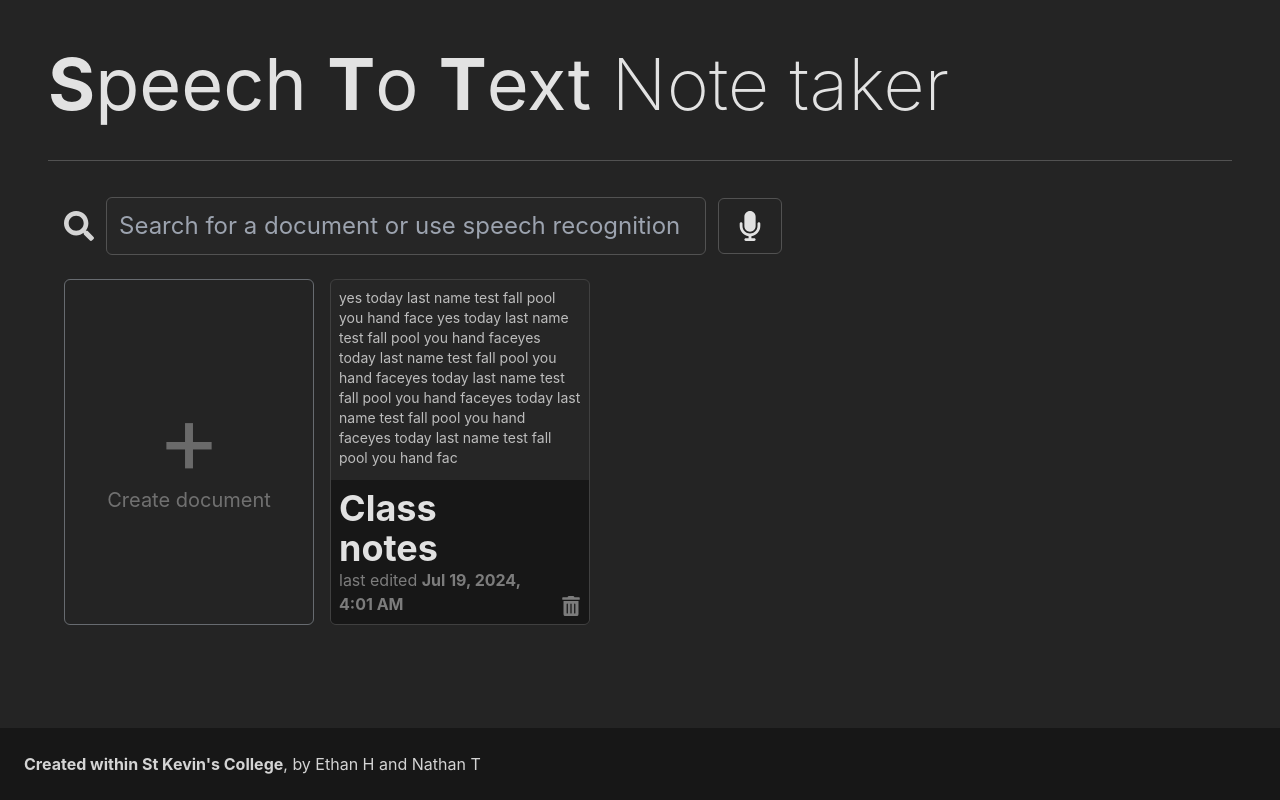
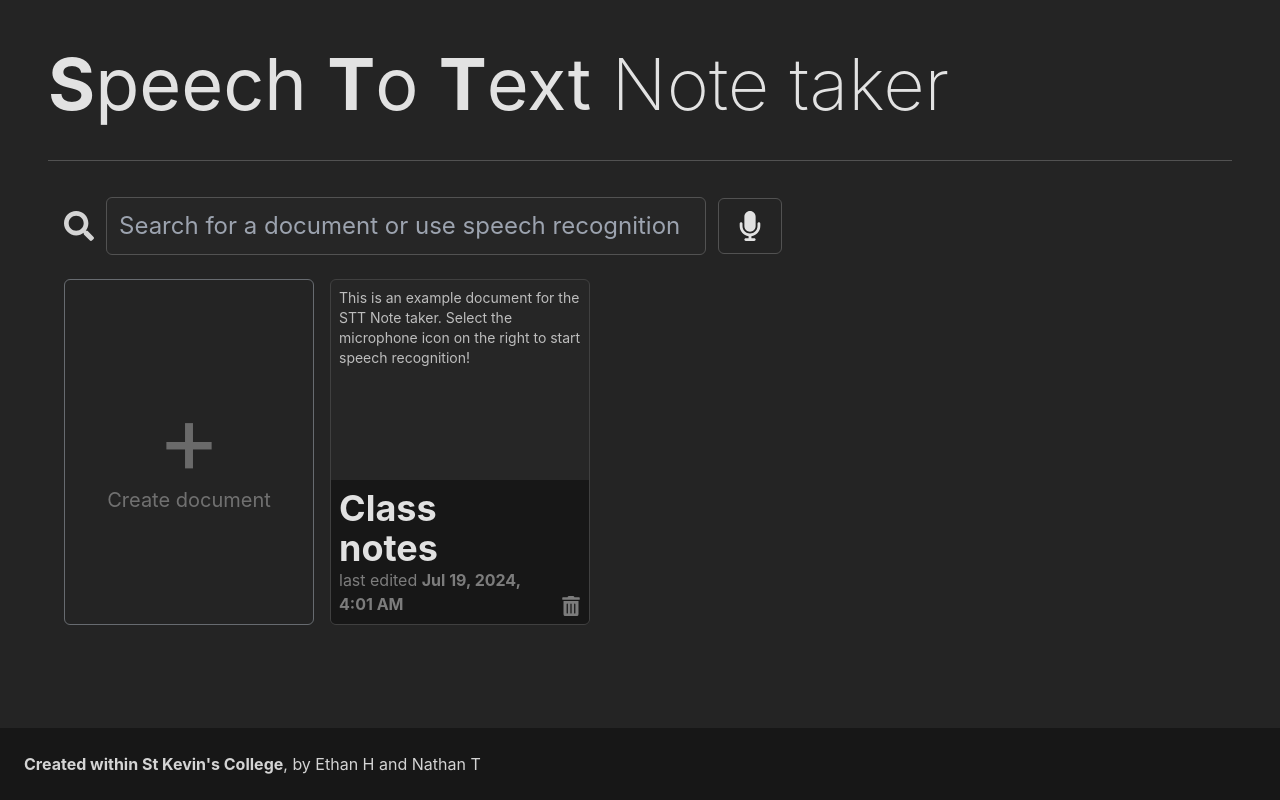
Before and after one commit to hamtsu/sttnotetaker, a React (Vite) app: page /#/ in a window 1280 px wide. Built offline with nearby package versions, Linux system fonts and the light colour scheme.

Commit message:
update: placeholder document content

```diff
--- a/src/pages/HomePage.jsx
+++ b/src/pages/HomePage.jsx
@@ -16,7 +16,8 @@ const HomePage = () => {
             setDocumentData(sortedData)
         } else {
             window.localStorage.setItem("documentData", JSON.stringify([
-                { name: "Class notes", "lastEdited": (new Date()).toLocaleString("en-US", { dateStyle: "medium", timeStyle: "short" }), content: "yes today last name test fall pool you hand face yes today last name test fall pool you hand faceyes today last name test fall pool you hand faceyes today last name test fall pool you hand faceyes today last name test fall pool you hand faceyes today last name test fall pool you hand fac" }
+                { name: "Class notes", "lastEdited": (new Date()).toLocaleString("en-US", { dateStyle: "medium", timeStyle: "short" }),
+                content: "This is an example document for the STT Note taker. Select the microphone icon on the right to start speech recognition!" }
             ]))
         }
     }, [])
```
